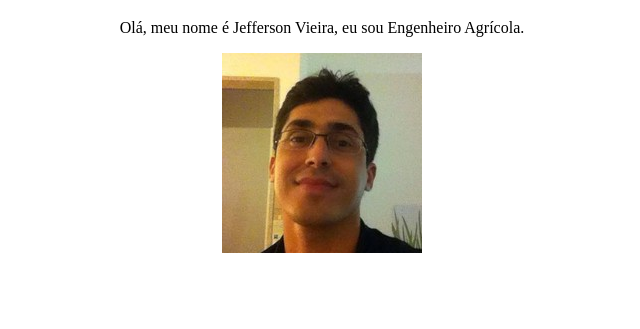
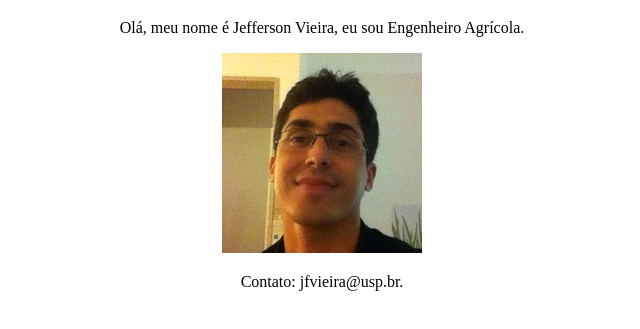
Before and after one commit to jfvieiraa/jfvieiraa.github.io, a plain HTML site: page index.html in a window 1280 px wide. Shown: the part 61-390 px from the top of the page, without its empty margins (318-958 px from the left). Drawn offline with Linux system fonts and the light colour scheme.

Commit message:
contato add

```diff
--- a/index.html
+++ b/index.html
@@ -13,5 +13,7 @@
 		</a>
 	</center>
 
+	<p style="text-align:center;">Contato: jfvieira@usp.br.</p>
+
 <body>
 </html>
```
